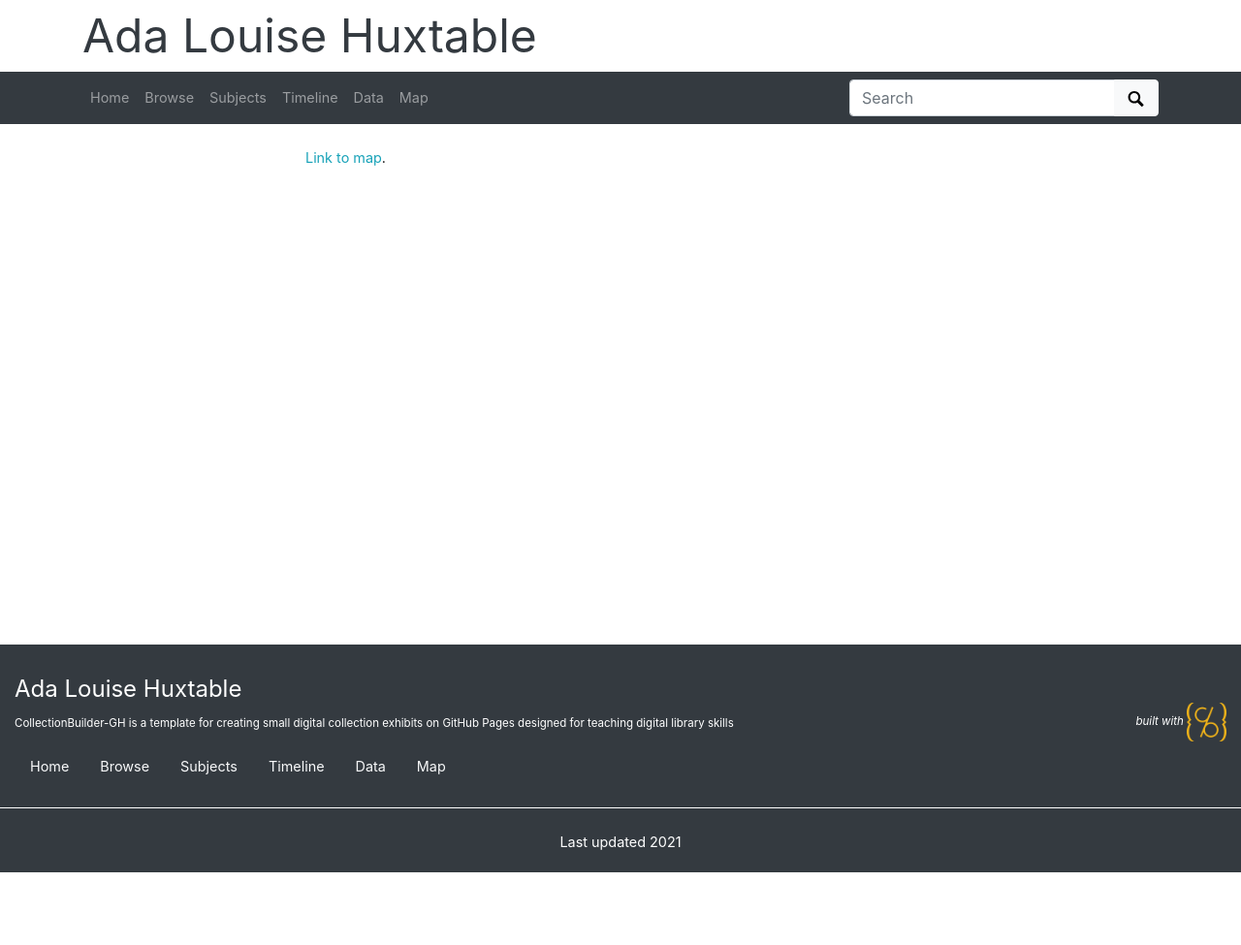
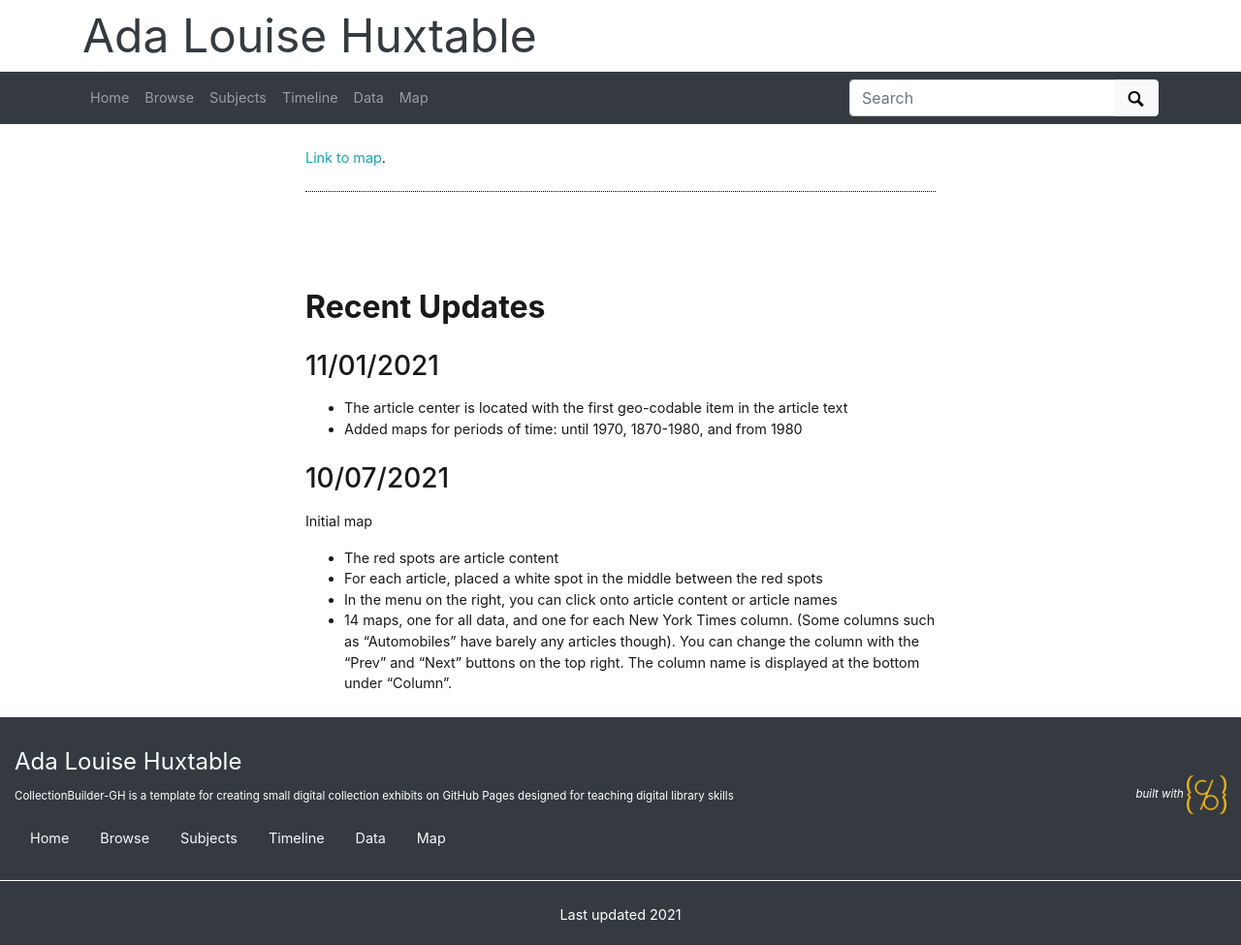
Before and after one commit to tracy-st/hux-pdfs, a Jekyll site: the page built from pages/dan_map.md, in a window 1280 px wide. Shown: the whole page at 97% size. Built offline with Jekyll 4.4.1, drawn with Linux system fonts in a browser that asks for light colours; before the commit the page ends 900 px from its top, so only the background shows below that.

Commit message:
add map updates

```diff
--- a/pages/dan_map.md
+++ b/pages/dan_map.md
@@ -5,3 +5,16 @@
 ---
 
 [Link to map](http://adalouisehuxtable.herokuapp.com/).
+
+## Recent Updates
+
+### 11/01/2021
+* The article center is located with the first geo-codable item in the article text
+* Added maps for periods of time: until 1970, 1870-1980, and from 1980
+
+### 10/07/2021
+Initial map
+*  The red spots are article content
+* For each article, placed a white spot in the middle between the red spots
+* In the menu on the right, you can click onto article content or article names
+* 14 maps, one for all data, and one for each New York Times column. (Some columns such as “Automobiles” have barely any articles though). You can change the column with the “Prev” and “Next” buttons on the top right. The column name is displayed at the bottom under “Column”.
```
